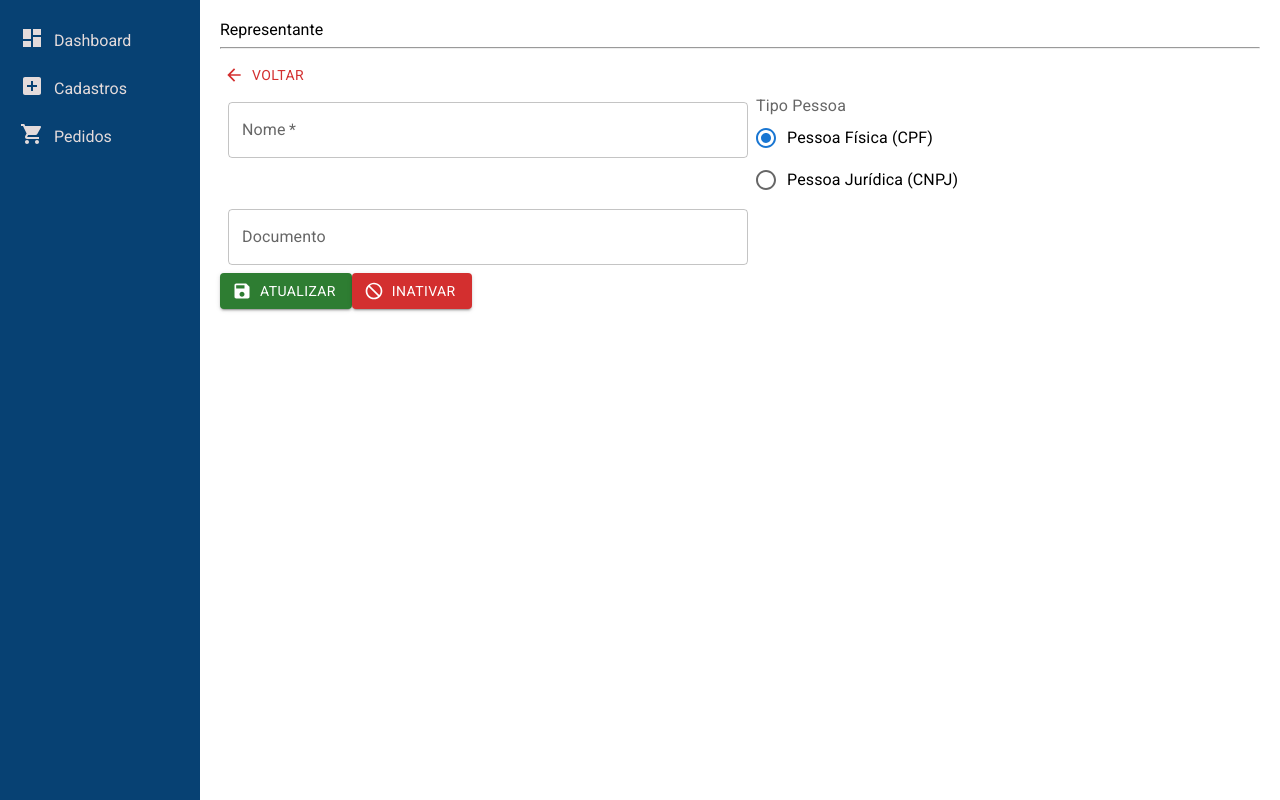
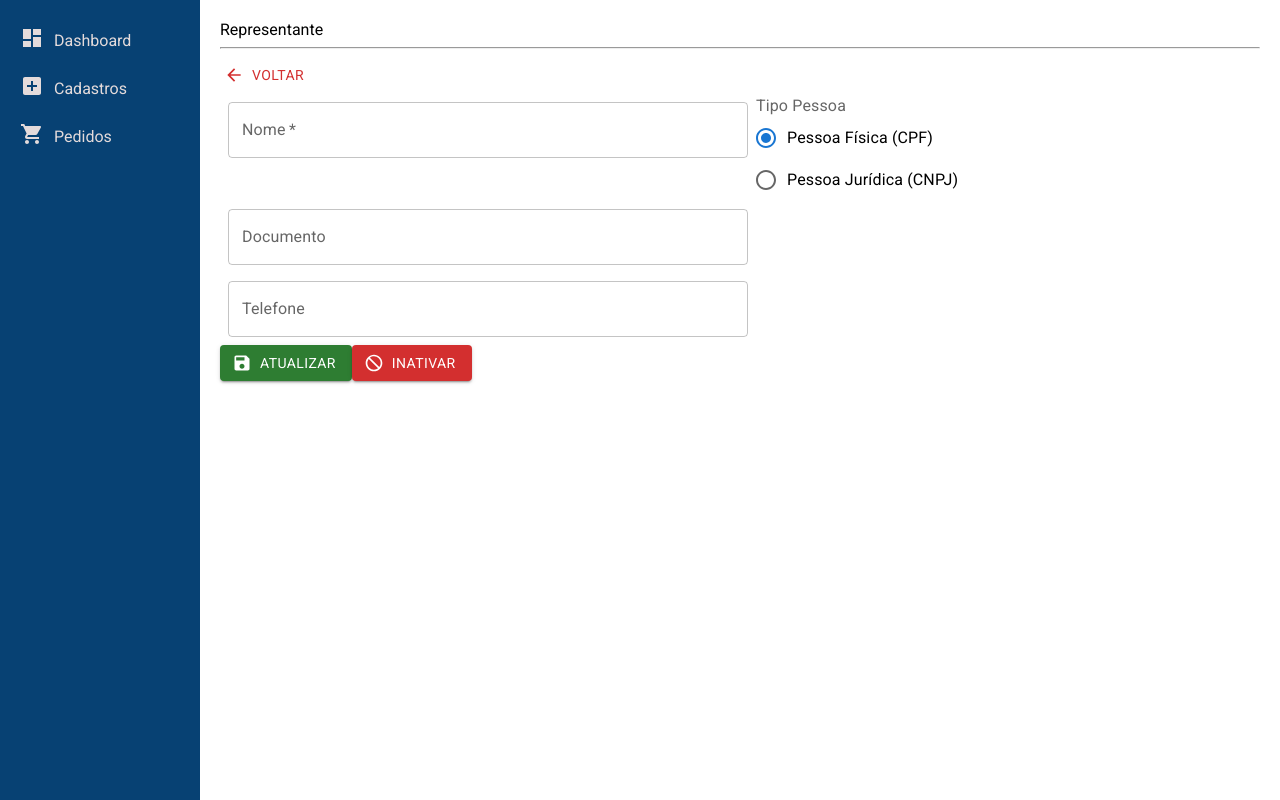
Before and after one commit to HenriqueOPeixoto/app-kodyak, a React (Vite) app in the folder frontend-kodyak/: page /cadastros/editar_representante/1 in a window 1280 px wide. Built offline with nearby package versions, Linux system fonts and the light colour scheme; no server answers.

Commit message:
Implementar ajuste dinâmico de campo telefone

```diff
--- a/frontend-kodyak/src/components/Cadastros/Representantes.tsx
+++ b/frontend-kodyak/src/components/Cadastros/Representantes.tsx
@@ -42,7 +42,8 @@ export default function FamiliaProdutos() {
     setDocumento(documento.substring(0,11))
   }
 
-  const format = tipoPessoa === 'J' ? '##.###.###/####-##' : '###.###.###-##';
+  const formatTipoPessoa = tipoPessoa === 'J' ? '##.###.###/####-##' : '###.###.###-##'
+  const formatTelefone = telefone.length <= 10 ? '(##) ####-#####' : '(##) # ####-####'
 
   useEffect(() => {
     if (id) {
@@ -235,11 +236,25 @@ export default function FamiliaProdutos() {
           label="Documento"
           value={documento}
           customInput={TextField}
-          format={format}
+          format={formatTipoPessoa}
           mask="_"
           onValueChange={(values) => {
             const floatValue = values.floatValue;
             setDocumento(floatValue !== undefined ? floatValue.toString() : '');
+          }}
+
+        />
+
+        <PatternFormat
+          id="txtTelefone"
+          label="Telefone"
+          value={telefone}
+          customInput={TextField}
+          format={formatTelefone}
+          placeholder="(65) 1234-5678"
+          onValueChange={(values) => {
+            const floatValue = values.floatValue;
+            setTelefone(floatValue !== undefined ? floatValue.toString() : '');
           }}
 
         />
```
